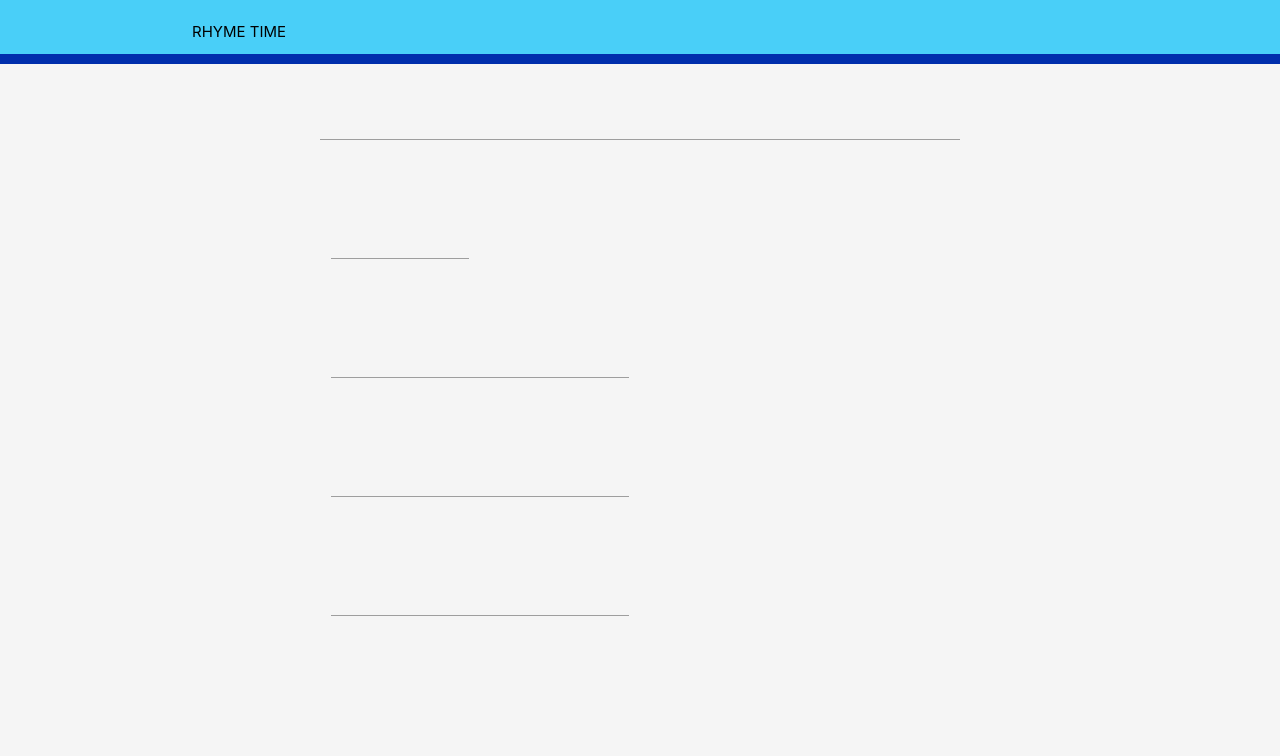
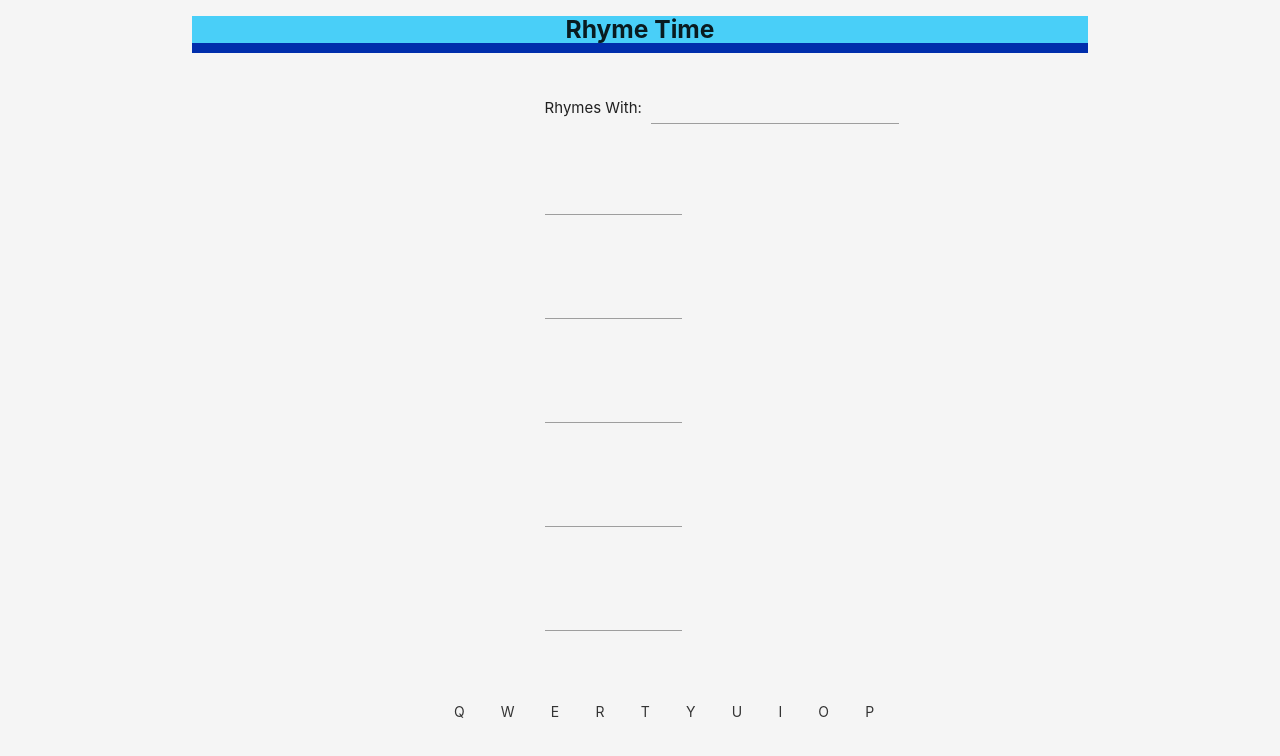
Before and after one commit to VideoGameWarlord/RhymeTime, a plain HTML site: page index.html in a window 1280 px wide. Drawn offline with Linux system fonts and the light colour scheme.

Commit message:
Looks a little better
Might keep going with the keyboard might not.

```diff
--- a/css/app.css
+++ b/css/app.css
@@ -6,19 +6,11 @@
   }
 
   /* layout styles */
-  nav {
+  h5 {
     background: var(--primary);
     border-bottom: 10px solid var(--secondary);
-  }
-  nav a {
-    text-transform: uppercase;
-    color: var(--title);
-  }
-  nav a span {
     font-weight: bold;
-  }
-  nav .sidenav-trigger {
-    margin: 0;
+    text-align: center;
   }
 
   /* form-styles */
@@ -29,10 +21,3 @@
     box-shadow: none !important;
     -webkit-box-shadow: none !important;
   }
-  .side-form button {
-    background: var(--title);
-    box-shadow: 1px 1px 3px rgba(90, 90, 90, 0.2);
-  }
-  form .input-field {
-    margin-top: 30px;
-  }
--- a/index.html
+++ b/index.html
@@ -13,16 +13,21 @@
 </head>
 
 <body class="grey lighten-4">
-    <nav class="z-depth-0">
-        <div class="nav-wrapper container">
-            <a href="/">Rhyme Time</a>
+        <div class="container">
+            <h5>Rhyme Time</h5>
         </div>
-    </nav>
 
     <div class="row">
-        <form class="col s6 offset-s3">
+      <div class="col s6 offset-s5">
+        Rhymes With:
+        <div class="input-field inline">
+          <input type="text">
+        </div>
+      </div>
+
+        <form class="col s6 offset-s5">
           <div class="row">
-            <div class="input-field">
+            <div class="input-field col s3">
               <input type="text">
             </div>
           </div>
@@ -34,19 +39,19 @@
           </div>
 
           <div class="row">
-            <div class="input-field col s6">
+            <div class="input-field col s3">
               <input type="text">
             </div>
           </div>
 
           <div class="row">
-            <div class="input-field col s6">
+            <div class="input-field col s3">
               <input type="text">
             </div>
           </div>
 
           <div class="row">
-            <div class="input-field col s6">
+            <div class="input-field col s3">
               <input type="text">
             </div>
           </div>
@@ -54,6 +59,24 @@
         </form>
       </div>
 
+      <div class="row">
+        <div class="col s6 offset-s4">
+          <a class="waves-effect waves-teal btn-flat">Q</a>
+          <a class="waves-effect waves-teal btn-flat">W</a>
+          <a class="waves-effect waves-teal btn-flat">E</a>
+          <a class="waves-effect waves-teal btn-flat">R</a>
+          <a class="waves-effect waves-teal btn-flat">T</a>
+          <a class="waves-effect waves-teal btn-flat">Y</a>
+          <a class="waves-effect waves-teal btn-flat">U</a>
+          <a class="waves-effect waves-teal btn-flat">I</a>
+          <a class="waves-effect waves-teal btn-flat">O</a>
+          <a class="waves-effect waves-teal btn-flat">P</a>
+          </div>
+        </div>
+      </div>
+
+
+
 
 
 </body>
```
